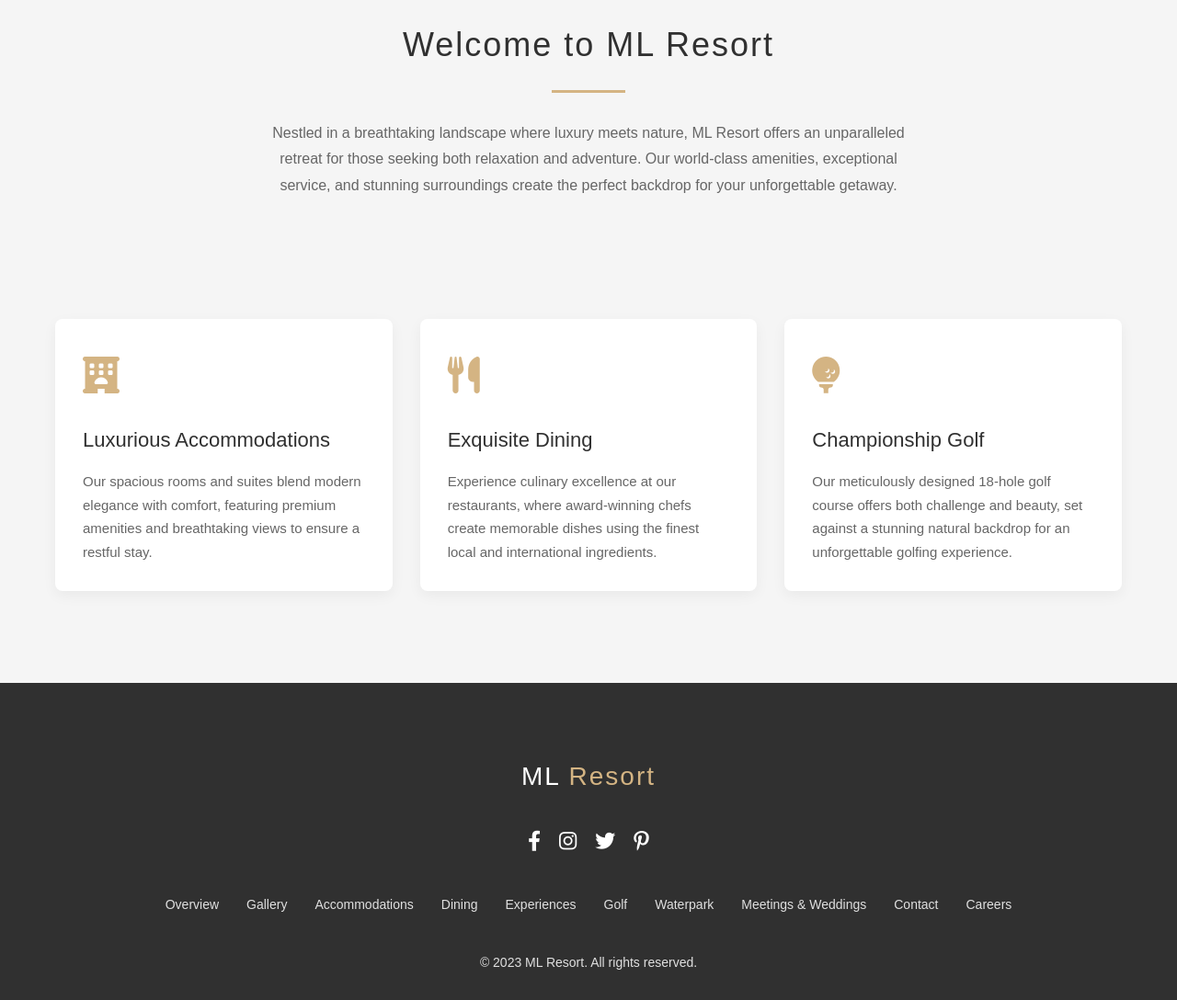
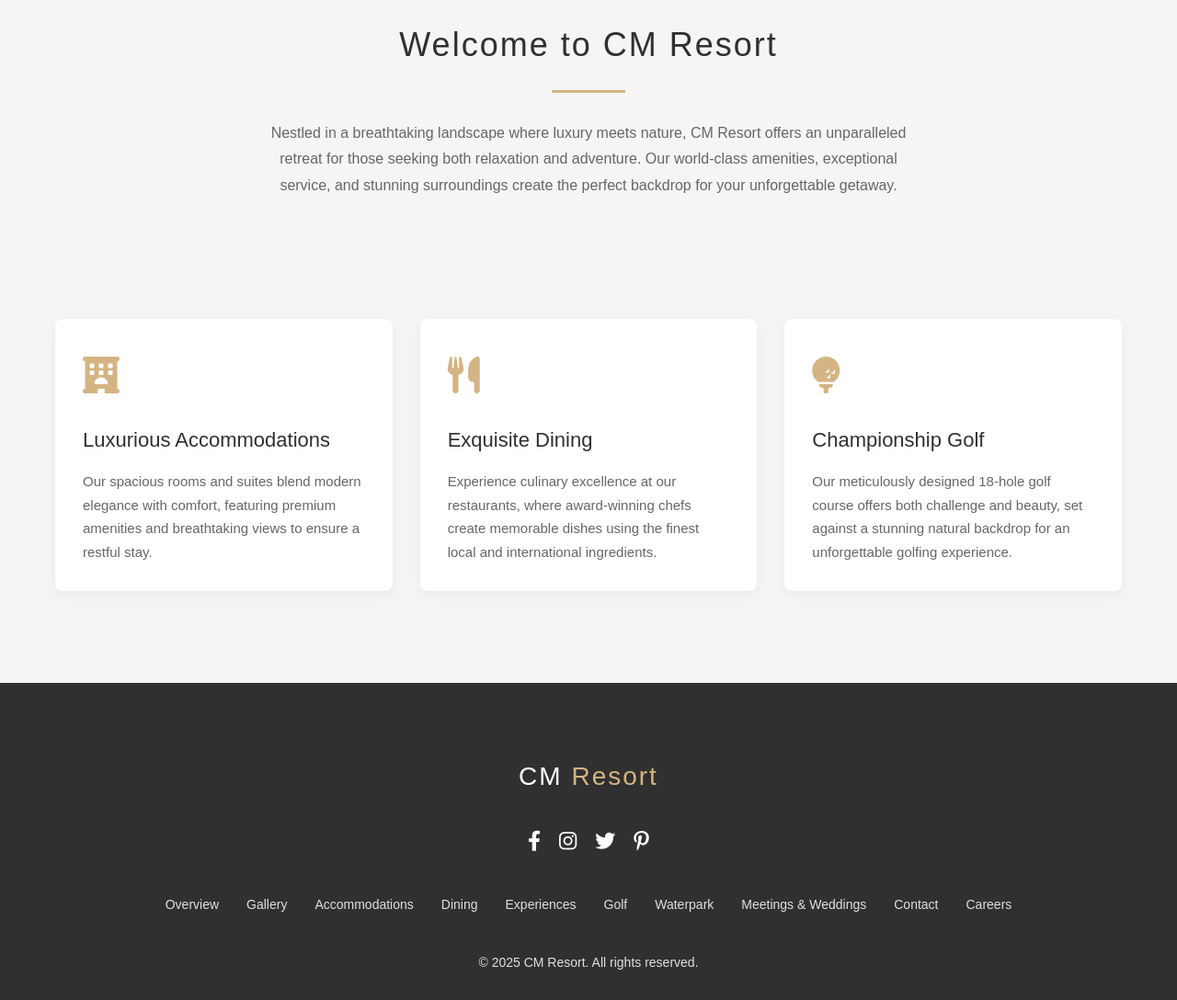
Before and after one commit to MattLambson/HaloDemoPages, a plain HTML site: page DemoPages/matt-lambson/Hospitality/index.html in a window 1280 px wide. Shown: the part 880-1968 px from the top of the page at 92% size. Drawn offline with Linux system fonts and the light colour scheme.

Commit message:
Update index.html

```diff
--- a/DemoPages/matt-lambson/Hospitality/index.html
+++ b/DemoPages/matt-lambson/Hospitality/index.html
@@ -3,7 +3,7 @@
 <head>
     <meta charset="UTF-8">
     <meta name="viewport" content="width=device-width, initial-scale=1.0">
-    <title>ML Resort | Luxury Getaway</title>
+    <title>CM Resort | Luxury Getaway</title>
     <link rel="stylesheet" href="https://cdnjs.cloudflare.com/ajax/libs/font-awesome/6.0.0-beta3/css/all.min.css">
     <style>
         :root {
@@ -324,7 +324,7 @@
 <body>
     <!-- Header Navigation -->
     <header>
-        <div class="logo">ML <span>Resort</span></div>
+        <div class="logo">CM <span>Resort</span></div>
         <nav>
             <ul class="nav-links">
                 <li><a href="#">Overview</a></li>
@@ -348,16 +348,16 @@
     <section class="hero">
         <div class="hero-content">
             <h1>Luxury Awaits</h1>
-            <p>Experience the perfect blend of elegance, comfort, and natural beauty at ML Resort, where every moment becomes a treasured memory.</p>
+            <p>Experience the perfect blend of elegance, comfort, and natural beauty at CM Resort, where every moment becomes a treasured memory.</p>
             <button class="cta-btn">Book Your Stay</button>
         </div>
     </section>
 
     <!-- Welcome Section -->
     <section class="welcome">
-        <h2 class="section-title">Welcome to ML Resort</h2>
+        <h2 class="section-title">Welcome to CM Resort</h2>
         <div class="divider"></div>
-        <p>Nestled in a breathtaking landscape where luxury meets nature, ML Resort offers an unparalleled retreat for those seeking both relaxation and adventure. Our world-class amenities, exceptional service, and stunning surroundings create the perfect backdrop for your unforgettable getaway.</p>
+        <p>Nestled in a breathtaking landscape where luxury meets nature, CM Resort offers an unparalleled retreat for those seeking both relaxation and adventure. Our world-class amenities, exceptional service, and stunning surroundings create the perfect backdrop for your unforgettable getaway.</p>
     </section>
 
     <!-- Features Section -->
@@ -381,7 +381,7 @@
 
     <!-- Footer -->
     <footer>
-        <div class="footer-logo">ML <span>Resort</span></div>
+        <div class="footer-logo">CM <span>Resort</span></div>
         <div class="social-icons">
             <a href="#"><i class="fab fa-facebook-f"></i></a>
             <a href="#"><i class="fab fa-instagram"></i></a>
@@ -400,7 +400,7 @@
             <a href="#">Contact</a>
             <a href="#">Careers</a>
         </div>
-        <p class="copyright">© 2023 ML Resort. All rights reserved.</p>
+        <p class="copyright">© 2025 CM Resort. All rights reserved.</p>
     </footer>
     <script type="module" crossorigin="anonymous" src='https://webchat.digitalcx.com/webchat.js' onload="cmwc.add('14c08430-e893-4fbe-81c4-36adb08c8994').install();"></script>
 </body>
```
